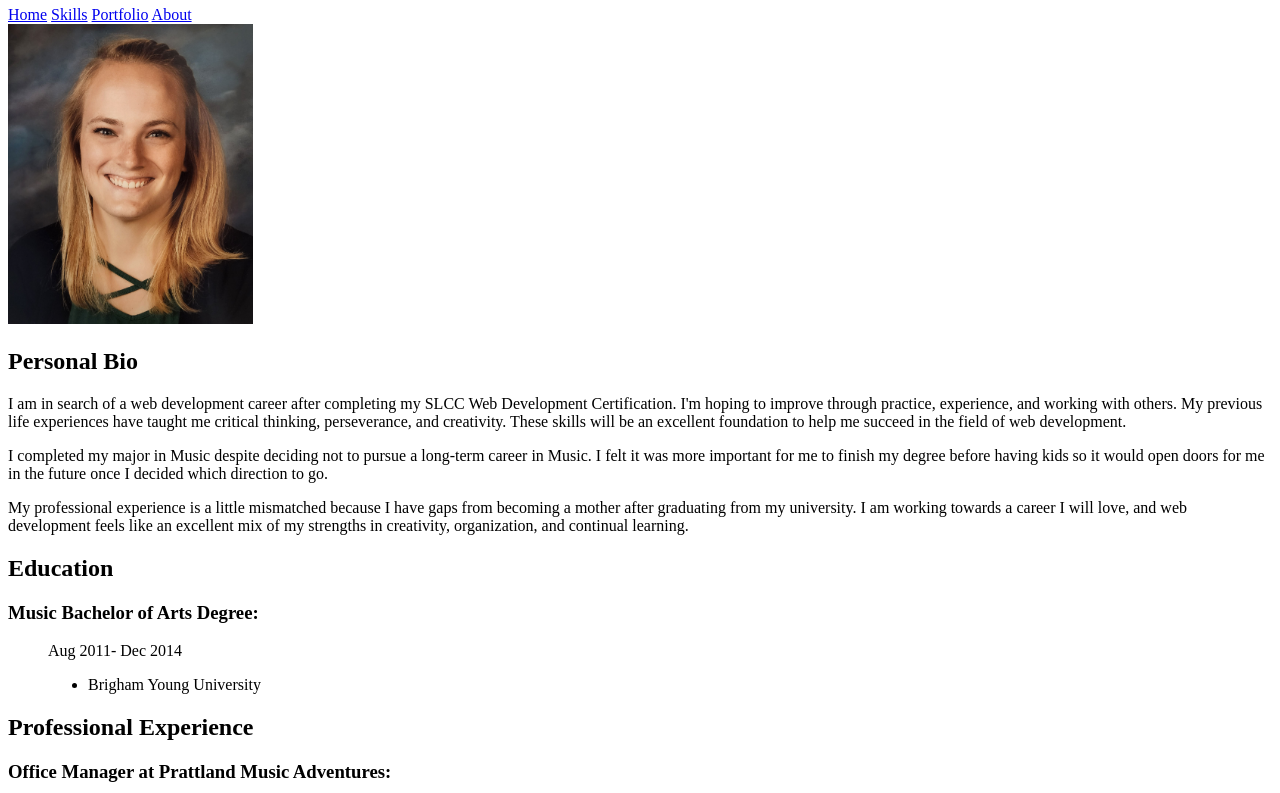
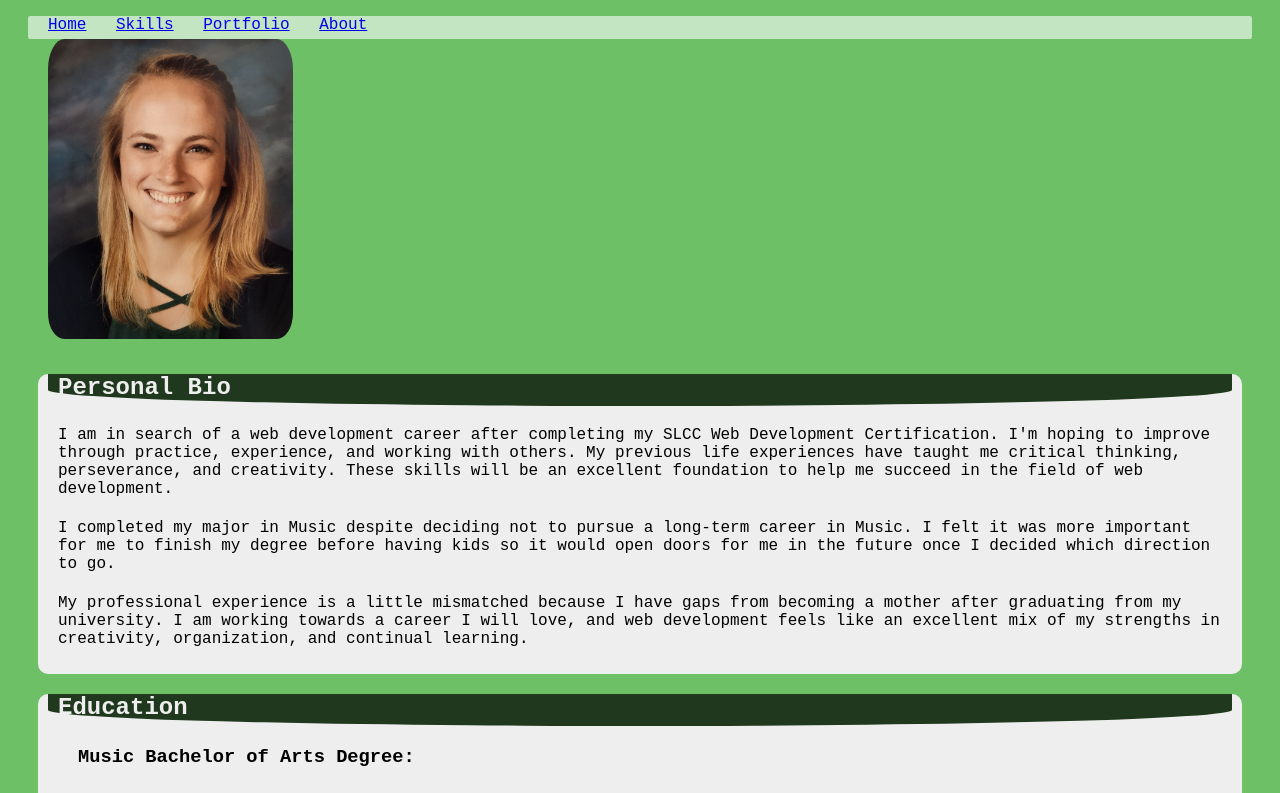
Before and after one commit to flyingfletch/Resume, a plain HTML site: page pages/index.html in a window 1280 px wide. Shown: the part 74-867 px from the top of the page. Drawn offline with Linux system fonts and the light colour scheme.

Commit message:
Forgot to keep the stylesheet link when I reverted the index.html file

```diff
--- a/pages/index.html
+++ b/pages/index.html
@@ -1,6 +1,7 @@
 <!DOCTYPE html>
 <html lang="en">
     <head>
+        <link rel="stylesheet" type="text/css" href="stylesheets/index.css">
         <meta charset="UTF-8" />
         <meta name="viewport" content="width=device-width, initial-scale=1.0" />
         <title>Jessica Fletcher Resume</title>
```
